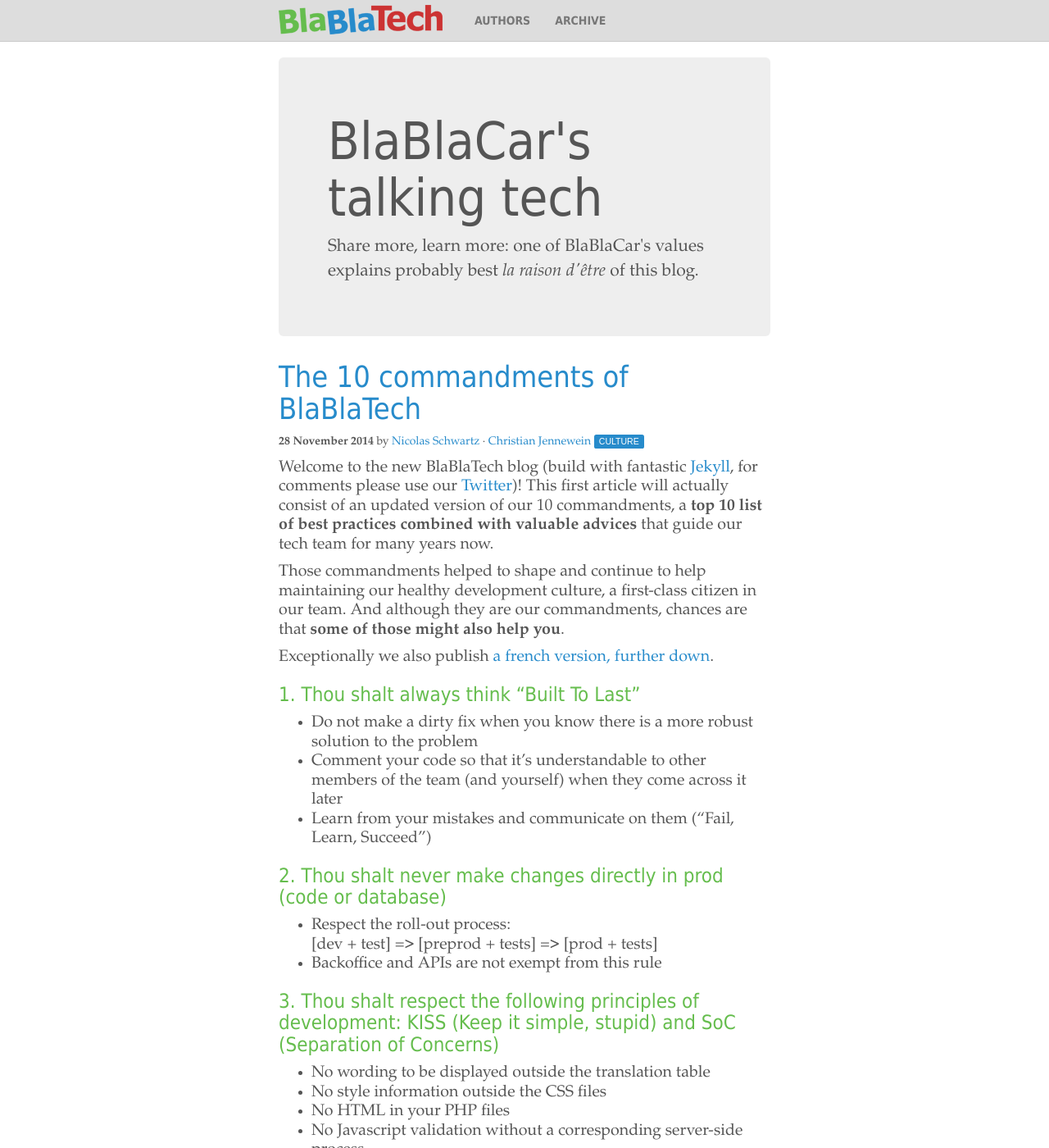
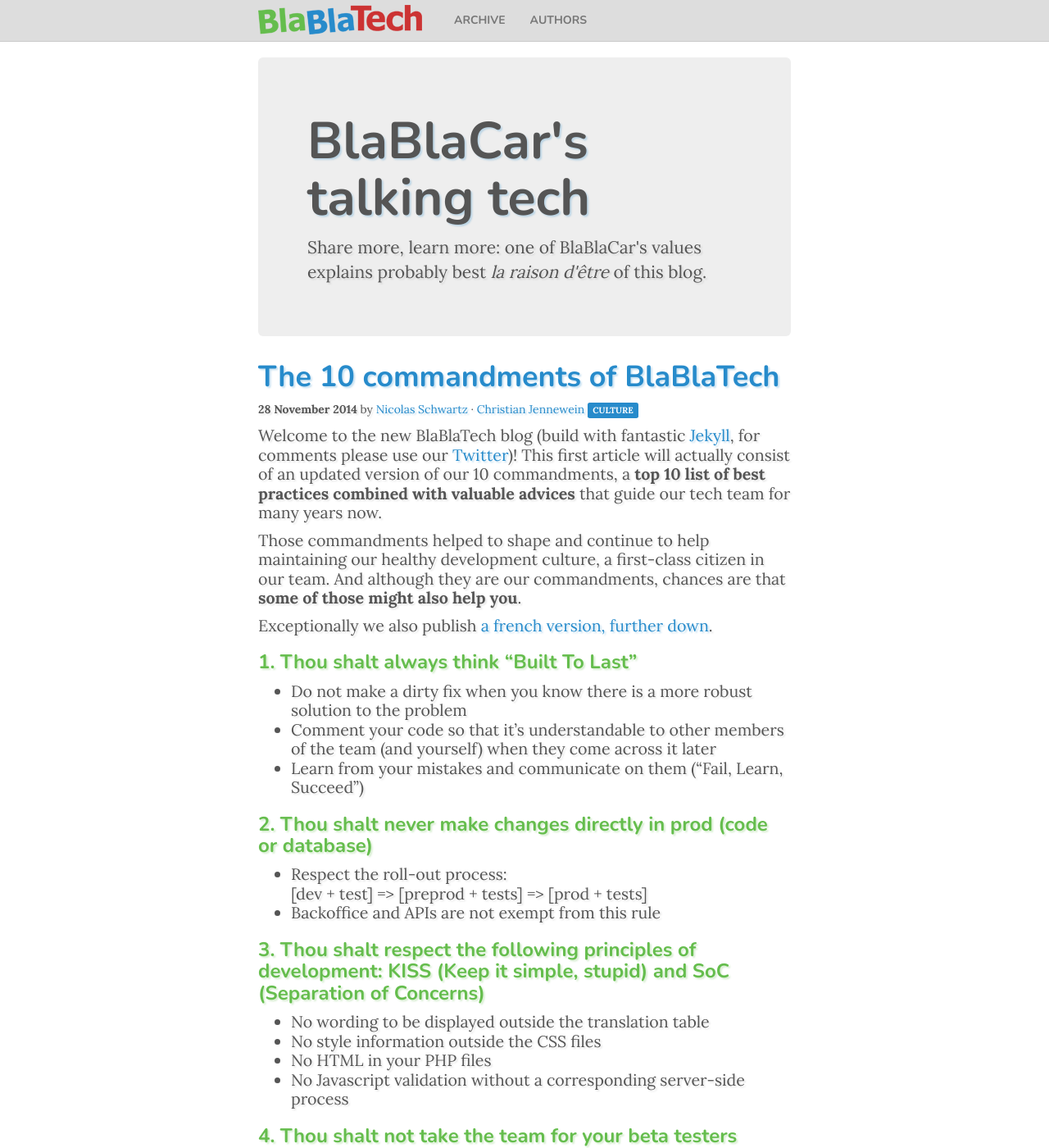
Before and after one commit to blablacar/blablatech, a Jekyll site: the page built from index.html, in a window 1280 px wide and 1400 px high. Shown: the whole window at 82% size. Built offline with Jekyll 4.4.1, drawn with Linux system fonts in a browser that asks for light colours; Markdown is read by kramdown in place of the engine named in the settings; the list of posts is cut into pages by our own code.

Commit message:
Some style improvements

```diff
--- a/_layouts/base.html
+++ b/_layouts/base.html
@@ -13,6 +13,7 @@
     <link rel="icon" href="/images/favicon.ico">
     <link href="/css/bootstrap-3.3.1.min.css" rel="stylesheet">
     <link href="/css/blablatech.css" rel="stylesheet">
+    <link href='http://fonts.googleapis.com/css?family=Lora:400,700|Nunito:400,700' rel='stylesheet' type='text/css'>
 
     <!--[if lt IE 9]>
     <script src="https://oss.maxcdn.com/html5shiv/3.7.2/html5shiv.min.js"></script>
@@ -28,8 +29,8 @@
         </div>
         <div id="navbar" class="navbar-collapse collapse">
             <ul class="nav navbar-nav">
+                <li><a class="blog-nav-item" href="/blog/">Archive</a></li>
                 <li><a class="blog-nav-item" href="/authors/">Authors</a></li>
-                <li><a class="blog-nav-item" href="/archive/">Archive</a></li>
             </ul>
         </div><!--/.nav-collapse -->
     </div>
--- a/css/blablatech.css
+++ b/css/blablatech.css
@@ -3,9 +3,11 @@
  */
 
 body {
-    font-family: "Palatino Linotype", "Book Antiqua", Palatino, serif;
+    font-family: "Lora", serif;
+    font-weight: 400;
     color: #555;
     padding-top: 70px;
+    text-shadow: 2px 2px 2px rgba(85, 85, 85, 0.15)
 }
 
 h1, .h1,
@@ -15,21 +17,24 @@
 h5, .h5,
 h6, .h6,
 .navbar a {
-    font-family: Tahoma, Geneva, sans-serif;
-    font-weight: normal;
+    font-family: "Nunito", sans-serif;
+    font-weight: 700;
     color: #333;
+    text-shadow: 3px 3px 3px rgba(51, 51, 51, 0.25)
 }
 
 a,
 h1,
 .blabla-blue {
     color: #278bcb;
+    text-shadow: 2px 2px 2px rgba(39, 139, 203, 0.25)
 }
 
 h2, .h2,
 h3, .h3,
 .blabla-green {
     color: #65bd4d;
+    text-shadow: 2px 2px 2px rgba(101, 189, 77, 0.25)
 }
 
 .blabla-red {
@@ -43,13 +48,13 @@
 
 .navbar a {
     font-weight: bold;
+    text-shadow: none;
     text-transform: uppercase;
 }
 
 .label {
     background-color: #278bcb;
-    font-family: sans-serif;
-    font-weight: normal;
+    text-shadow: none;
     text-transform: uppercase;
 }
 
@@ -89,7 +94,14 @@
  */
 
 .container {
-    width: 600px;
+    margin: auto;
+    width: 650px;
+}
+
+@media screen and (max-width: 650px) {
+    .container {
+        width: 90%;
+    }
 }
 
 /*
```
Also changed, not shown: other parts of _layouts/base.html (+1 -0 lines).
